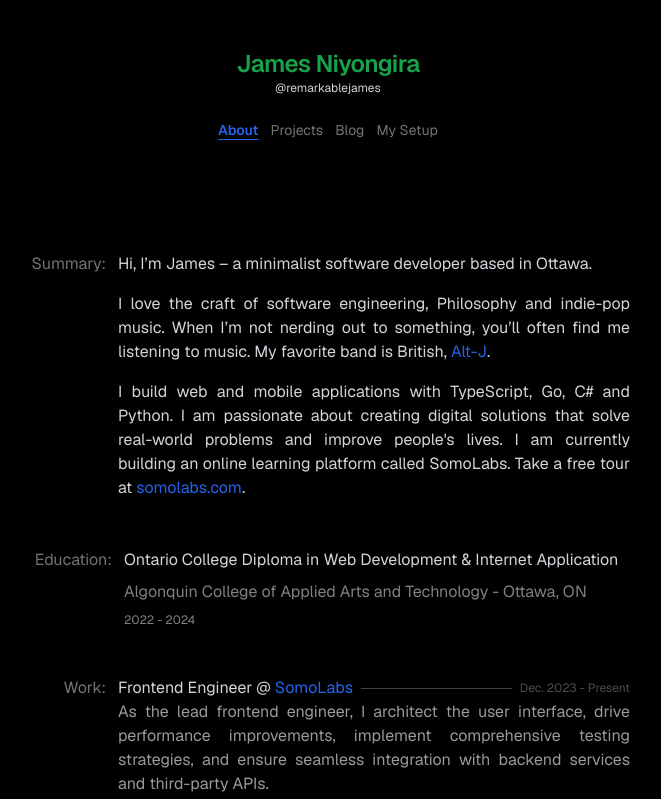
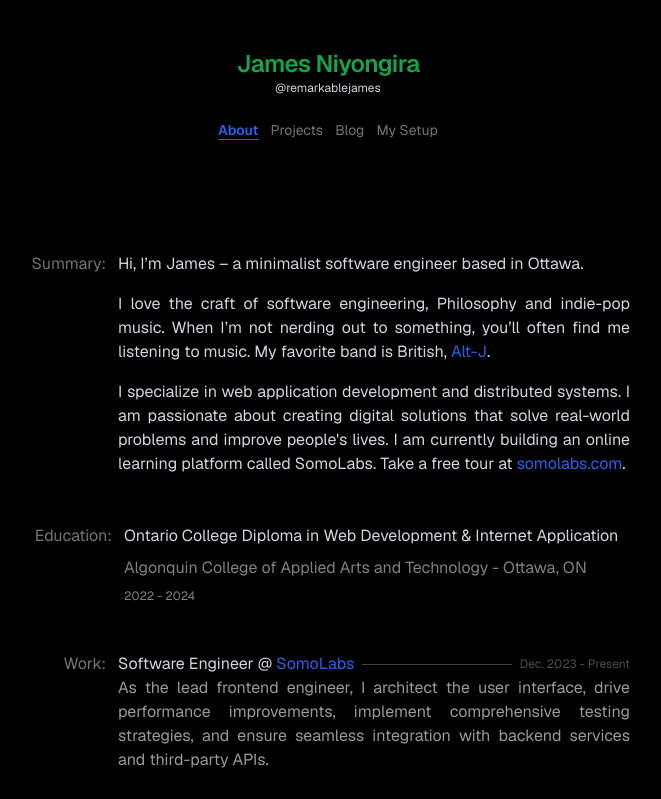
Before and after one commit to remarkablejames/portfolio-rebuild, a Next.js app: page / in a window 1280 px wide. Shown: the top 799 px of the page, without its empty margins (312-973 px from the left). Built offline with nearby package versions, Linux system fonts and the light colour scheme.

Commit message:
content update

```diff
--- a/app/page.tsx
+++ b/app/page.tsx
@@ -11,7 +11,7 @@ export default function Home() {
               Summary:
             </p>
             <div className="w-full sm:max-w-lg space-y-4">
-              <p>Hi, I’m James – a minimalist software developer based in Ottawa.</p>
+              <p>Hi, I’m James – a minimalist software engineer based in Ottawa.</p>
               {/*<p>*/}
               {/*    I currently work as a Frontend Developer at <a href={"https://www.somolabs.com/"} target="_blank" className="text-blue-600">SomoLabs</a>, an integrated online learning*/}
               {/*    platform that offers curriculum-aligned courses delivered in  multimedia format.*/}
@@ -21,7 +21,7 @@ export default function Home() {
                 indie-pop music. When I’m not nerding out to something, you’ll
                 often find me listening to music. My favorite band is  British,{" "}
                 <a
-                  href="https://www.youtube.com/@altj"
+                  href="https://open.spotify.com/artist/3XHO7cRUPCLOr6jwp8vsx5?si=wSaAGZZoQ6KL6b59X3QaMA"
                   target="_blank"
                   className="text-blue-600"
                 >
@@ -30,7 +30,7 @@ export default function Home() {
                 .
               </p>
               <p className="text-justify">
-                I build web and mobile applications with TypeScript, Go,  C# and Python. I am passionate about
+                I specialize in web application development and distributed systems. I am passionate about
                 creating digital solutions that solve real-world problems and
                 improve people&apos;s lives. I am currently building an
                  online learning platform called SomoLabs. Take a
@@ -75,7 +75,7 @@ export default function Home() {
               <div>
                 <div className="flex flex-col sm:flex-row items-start md:items-center justify-between gap-0 md:gap-2">
                   <p>
-                    Frontend Engineer @{" "}
+                    Software Engineer @{" "}
                     <a
                       href={"https://www.somolabs.com/"}
                       className="text-blue-600"
```
